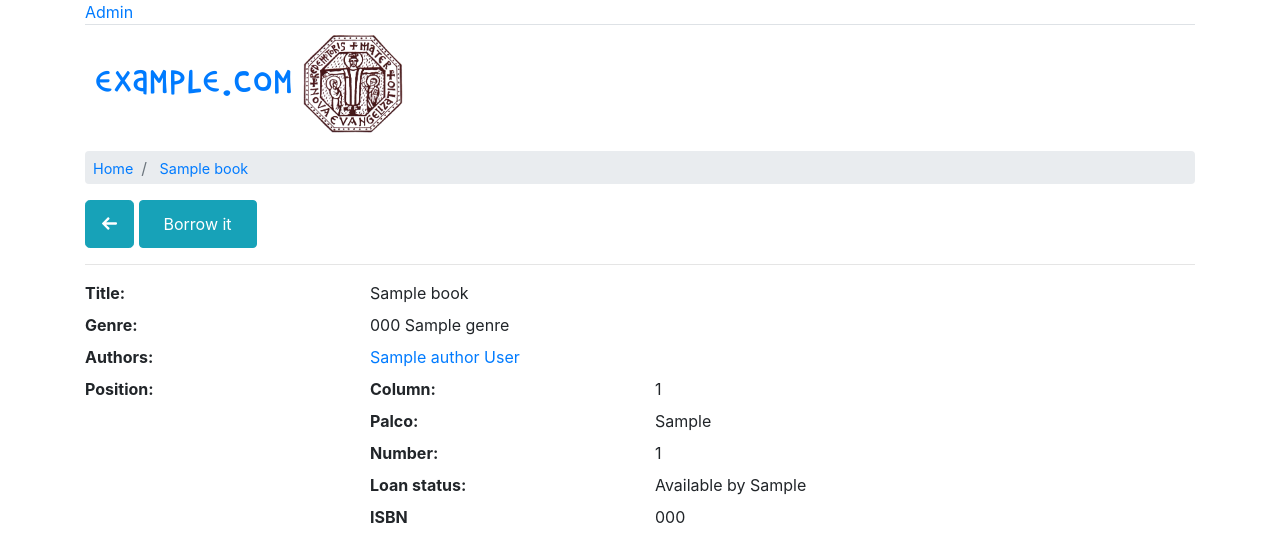
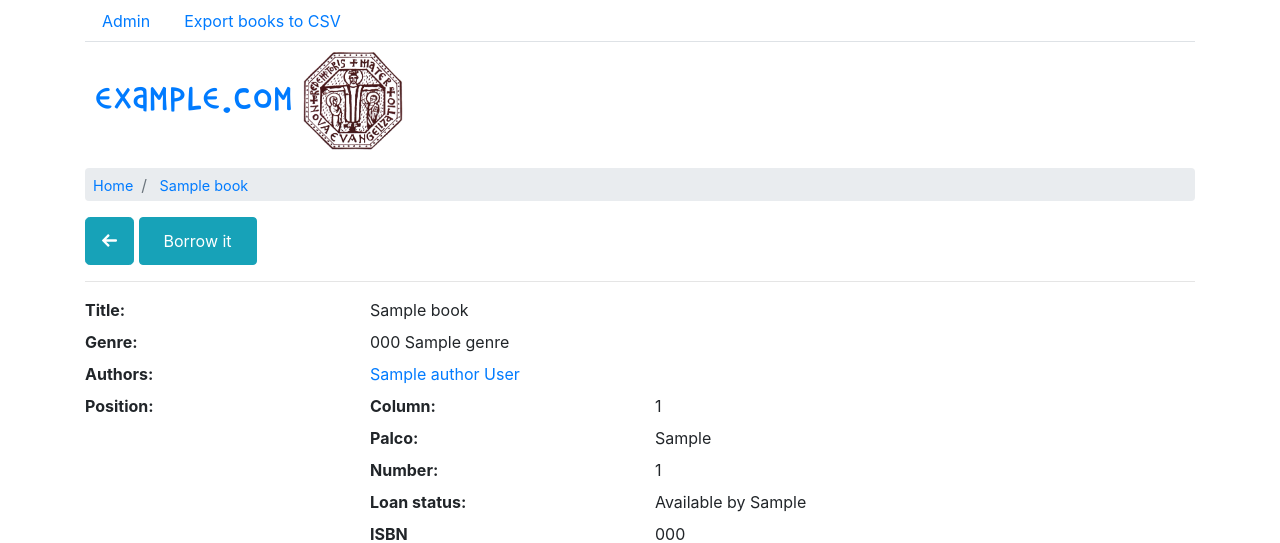
Before and after one commit to paoloromolini/neolibrary, a Django app: page /1/ in a window 1280 px wide. Shown: the top 543 px of the page. Run offline with Django 3.2, Linux system fonts and the light colour scheme; a user stored in the database is signed in; tables that the repository leaves empty hold one stand-in row (values such as "Sample post"); some libraries are stand-ins or nearby versions.

Commit message:
Add export CSV functionality

```diff
--- a/books/urls.py
+++ b/books/urls.py
@@ -6,7 +6,7 @@ from .views import (
     BookListView,
     BookDetailView,
     LoanCreateView,
-    return_book,
+    return_book, export_books_to_csv_view, BooksStampsView
 )
 
 app_name = "books"
@@ -16,6 +16,9 @@ urlpatterns = [
     path("<int:pk>/", BookDetailView.as_view(), name="book-detail"),
     path("author/<int:pk>/", AuthorDetailView.as_view(), name="author-detail"),
     path("authors", AuthorsAutocomplete.as_view(), name="author-live-search"),
-    path("<int:book_id>/borrow/", LoanCreateView.as_view(), name="loan-create-view"),
+    path("<int:book_id>/borrow/",
+         LoanCreateView.as_view(), name="loan-create-view"),
     path("<int:book_id>/return-book/", return_book, name="return-book"),
+    path("export-to-csv", export_books_to_csv_view, name="export-to-csv"),
+    path("books-stamps", BooksStampsView.as_view(), name="books-stamps"),
 ]
--- a/books/views.py
+++ b/books/views.py
@@ -1,15 +1,19 @@
-from django.views.generic.list import ListView
+import csv
+from django.conf import settings
+from django.contrib.sites.shortcuts import get_current_site
+from django.db.models import Q
+from django.http import HttpResponse
 from django.http import HttpResponseRedirect
+from django.http import StreamingHttpResponse
+from django.shortcuts import get_object_or_404
 from django.views.generic.detail import DetailView
 from django.views.generic.edit import CreateView
+from django.views.generic.list import ListView
+from django.views.generic.base import TemplateView
+from simple_search import search_filter
+
+from .forms import SearchBooksForm
 from .models import Author, Book, Genre, Loan
-from .forms import SearchBooksForm
-from django.contrib.sites.shortcuts import get_current_site
-from django.shortcuts import get_object_or_404
-from django.db.models import Q
-from django.conf import settings
-
-from simple_search import search_filter
 
 
 class CurrentSiteMixin(object):
@@ -114,3 +118,40 @@ def return_book(request, book_id):
     book.loan_status = Book.AVAILABLE
     book.save(update_fields=["loan_status"])
     return HttpResponseRedirect(book.get_absolute_url())
+
+
+class Echo:
+    """An object that implements just the write method of the file-like
+    interface.
+    """
+    def write(self, value):
+        """Write the value by returning it, instead of storing in a buffer."""
+        return value
+
+
+def export_books_to_csv_view(request):
+    """A view that streams a large CSV file."""
+    # Generate a sequence of rows. The range is based on the maximum number of
+    # rows that can be handled by a single sheet in most spreadsheet
+    # applications.
+    rows = ([
+        str(book),
+        ",".join([str(author) for author in book.author.all()]),
+        str(book.publisher),
+        str(book.genre),
+        book.year_edition
+    ] for book in Book.objects.all().order_by(["author", "genre"]))
+    pseudo_buffer = Echo()
+    writer = csv.writer(pseudo_buffer)
+    return StreamingHttpResponse(
+        (writer.writerow(row) for row in rows),
+        content_type="text/csv",
+        headers={
+            f'Content-Disposition': 'attachment; filename="books.csv"'},
+    )
+
+
+class BooksStampsView(ListView):
+    template_name = "books/book_stamp.html"
+    model = Book
+    paginate_by = 5
--- a/templates/base.html
+++ b/templates/base.html
@@ -15,7 +15,25 @@
 <div class="container">
     <div class="main-header">
         <ul class="nav nav-tabs">
-            <li><a href="{{ site_root}}admin">{% trans 'Admin' %}</a></li>
+            <li class="nav-item">
+                <a class="nav-link" href="{{ site_root }}admin">
+                    {% trans 'Admin' %}
+                </a>
+            </li>
+            {% if user.is_authenticated %}
+            <li class="nav-item">
+                <a class="nav-link" href="{{ site_root}}{% url 'books:export-to-csv' %}">
+                    {% trans 'Export books to CSV' %}
+                </a>
+            </li>
+            {% comment %}
+            <li class="nav-item">
+                <a class="nav-link" href="{{ site_root }}{% url 'books:books-stamps' %}">
+                    {% trans 'Books stamps' %}
+                </a>
+            </li>
+            {% endcomment %}
+            {% endif %}
         </ul>
         <header class="site-header">
             <h1><a href="{{ site_root}}">{{ site.name }} <img src="{% static 'imgs/logo.png' %}" class="logo"/></a></h1>
```
Also changed, not shown: books/management/commands/import_books.py (+11 -5 lines), templates/books/book_list.html (+5 -5 lines), templates/books/book_stamp.html (added, +20 -0 lines).
